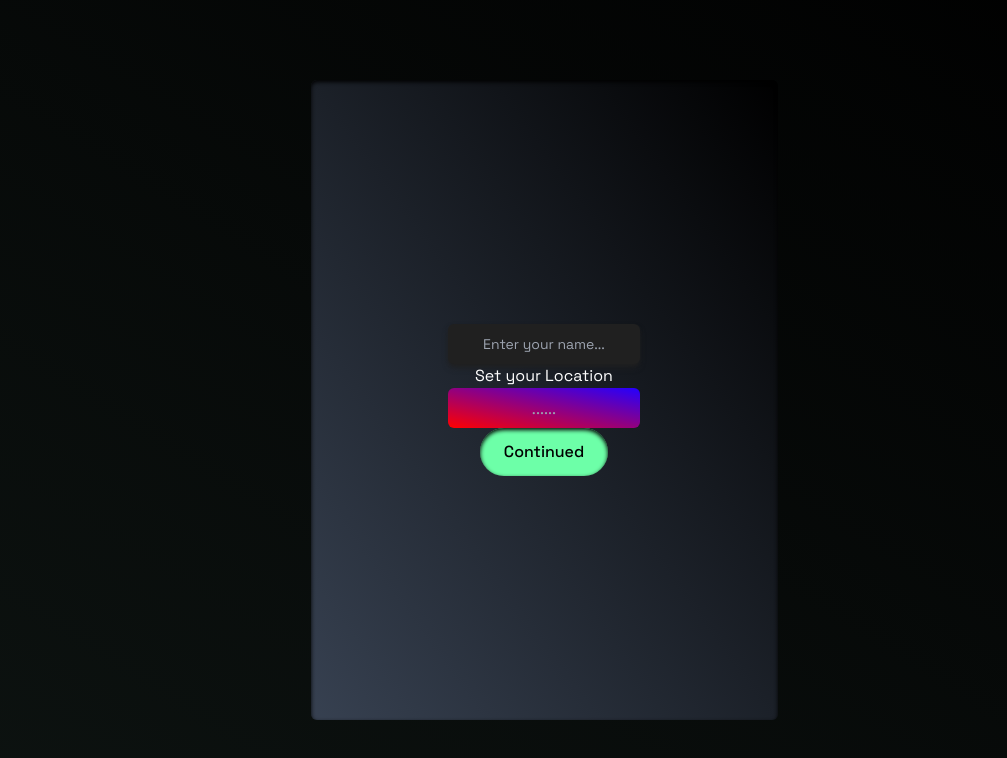
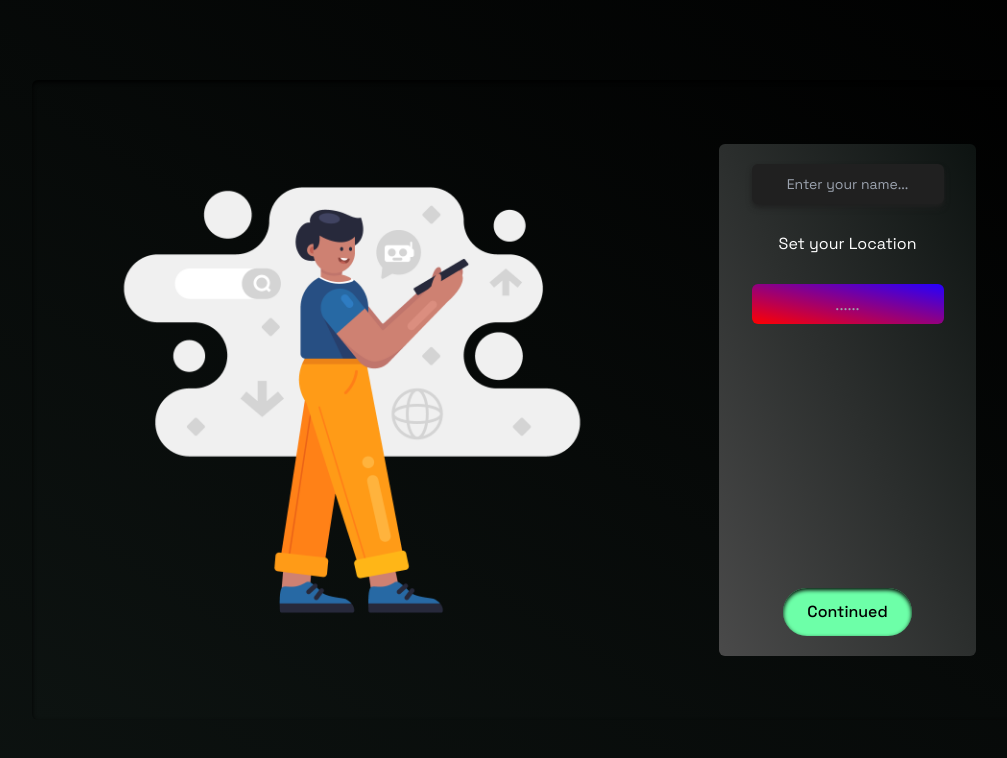
Before and after one commit to Nurrizzky/Weather-App, a website: page login.html in a window 1280 px wide. Shown: the whole page, without its empty margins (96-1103 px from the left). Drawn offline with Linux system fonts and the light colour scheme.

Commit message:
Modify Login

```diff
--- a/login.html
+++ b/login.html
@@ -7,13 +7,20 @@
      <link rel="stylesheet" href="style.css">
 </head>
 <body class="bg-gradient-to-tr from-[#0D1311] to-[#000] font-spaceGrotesk">
-
      <div class="w-full h-screen flex justify-center items-center text-white">
-          <div class="container max-w-[467px] h-[80%] mx-2 flex flex-col justify-center items-center bg-gradient-to-tr from-gray-700 to-[#000] rounded-md shadow-inner shadow-black">
-               <input type="text" class="w-48 h-10 text-center px-2 rounded-md bg-[#202020] shadow-md shadow-[#202020] text-sm focus:border-none focus:outline-none placeholder:text-opacity-30" placeholder="Enter your name..." required>
-               <h3>Set your Location</h3>
-               <input type="text" class="w-48 h-10 text-center px-2 rounded-md bg-gradient-to-tr from-[#FF0000] to-[#2400FF]  focus:border-none focus:outline-none placeholder:text-opacity-30" placeholder="......" required>
-               <a href="dashboard.html" class="bg-[#6DFFA8] font-medium px-6 py-3 rounded-full text-black shadow-inner shadow-black">Continued</a>
+          <div class="container max-w-[80%] h-[80%] mx-2 flex justify-around items-center bg-gradient-to-tr from-gray-9000 to-[#000] rounded-md shadow-inner shadow-black">
+               <!-- Tugas tambah container -->
+                <div class="">
+                     <img src="img/Login.page.png" alt="" class="w-[480px]">
+                </div>
+                <div class="h-[80%] w-[26%] flex flex-col justify-between items-center text-center bg-gradient-to-tr from-[#4A4A4A] to-[#0D1311] px-10 py-5 rounded-md">
+                    <div class="flex flex-col gap-7">
+                         <input type="text" class="w-48 h-10 text-center px-2 rounded-md bg-[#202020] shadow-md shadow-[#202020] text-sm focus:border-none focus:outline-none placeholder:text-opacity-30" placeholder="Enter your name..." required>
+                         <h3>Set your Location</h3>
+                         <input type="text" class="w-48 h-10 text-center px-2 rounded-md bg-gradient-to-tr from-[#FF0000] to-[#2400FF]  focus:border-none focus:outline-none placeholder:text-opacity-30" placeholder="......" required>
+                    </div>
+                    <a href="dasboard.html" class="bg-[#6DFFA8] font-medium px-6 py-3 rounded-full text-black shadow-inner shadow-black">Continued</a>
+                </div>
           </div>
      </div>
 
```
Also changed, not shown: dasboard.html (+15 -0 lines), img/Login.page.png (added), style.css.
